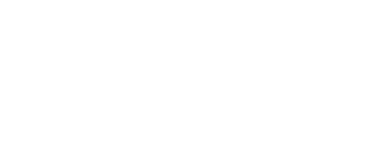
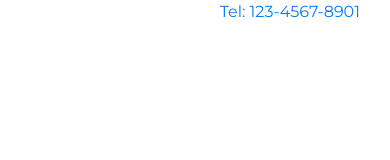
Before and after one commit to RonaldYou/Portfolio-Website, a plain HTML site: page index.html in a window 390 px wide. Drawn offline with Linux system fonts and the light colour scheme.

Commit message:
telephone added

```diff
--- a/index.html
+++ b/index.html
@@ -4,7 +4,7 @@
 	<meta charset="UTF-8">
 	<meta name="viewport" content="width=device-width, initial-scale=1.0, viewport-fit=cover">
    <meta http-equiv="X-UA-Compatible" content="ie=edge">
-	<title>HTML5 Website with Bootstrap | Responsive Website Design</title>
+	<title>Website</title>
 	<link rel="shortcut icon" href="img/favicon.ico">
 	<!-- Bootstrap 4.5 CSS -->
 	<link rel="stylesheet" href="css/bootstrap.min.css">
@@ -16,7 +16,13 @@
 <body>
 
 	<!-- Top Bar -->
-
+	<div class="top-bar">
+		<div class="container">
+			<div class="col-12 text-right">
+				<p><a href="tel:+123456789">Tel: 123-4567-8901</a></p>
+			</div>
+		</div>
+	</div>
 	<!-- End Top Bar -->
 
 
```
